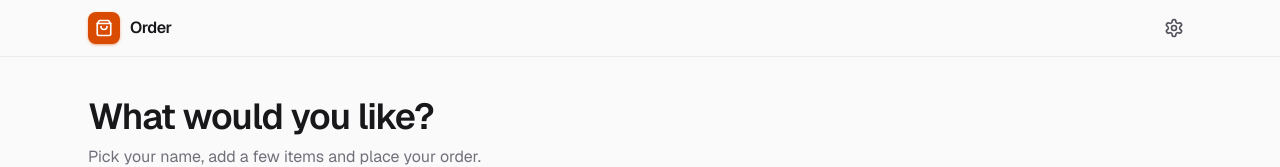
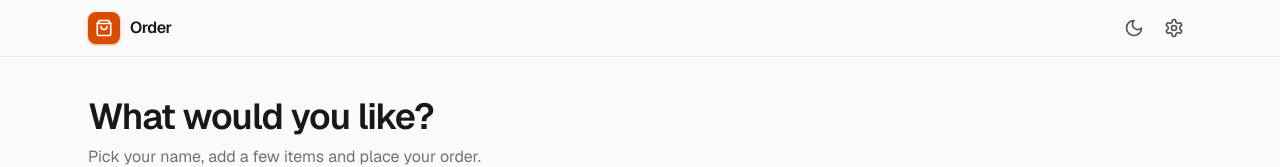
Before and after one commit to ahmadzabilalbar/order, a Next.js app: page / in a window 1280 px wide. Shown: the top 167 px of the page. Built offline with nearby package versions, Linux system fonts and the light colour scheme.

Commit message:
Add light/dark theme toggle
Defaults to the device setting; a manual choice is saved per device and
applied by an inline head script before first paint.

Co-Authored-By: Claude Opus 5.5 <noreply@anthropic.com>

```diff
--- a/src/app/globals.css
+++ b/src/app/globals.css
@@ -1,4 +1,7 @@
 @import "tailwindcss";
+
+/* Dark mode follows data-theme on <html>, set before paint by the theme script. */
+@custom-variant dark (&:where([data-theme="dark"], [data-theme="dark"] *));
 
 @theme inline {
   --font-sans: var(--font-geist-sans);
@@ -15,7 +18,11 @@
 }
 
 :root {
-  color-scheme: light dark;
+  color-scheme: light;
+}
+
+:root[data-theme="dark"] {
+  color-scheme: dark;
 }
 
 body {
--- a/src/app/layout.tsx
+++ b/src/app/layout.tsx
@@ -1,6 +1,7 @@
 import type { Metadata, Viewport } from "next";
 import { Geist, Geist_Mono } from "next/font/google";
 import Link from "next/link";
+import { ThemeToggle, themeScript } from "@/components/theme-toggle";
 import "./globals.css";
 
 const geistSans = Geist({ variable: "--font-geist-sans", subsets: ["latin"] });
@@ -22,7 +23,14 @@ export const viewport: Viewport = {
 
 export default function RootLayout({ children }: LayoutProps<"/">) {
   return (
-    <html lang="en" className={`${geistSans.variable} ${geistMono.variable} h-full antialiased`}>
+    <html
+      lang="en"
+      className={`${geistSans.variable} ${geistMono.variable} h-full antialiased`}
+      suppressHydrationWarning
+    >
+      <head>
+        <script dangerouslySetInnerHTML={{ __html: themeScript }} />
+      </head>
       <body className="flex min-h-full flex-col font-sans">
         <header className="sticky top-0 z-30 border-b border-zinc-200/70 bg-zinc-50/80 backdrop-blur-xl dark:border-zinc-800/70 dark:bg-zinc-950/80">
           <div className="mx-auto flex h-14 max-w-6xl items-center justify-between px-4 sm:px-6">
@@ -35,6 +43,8 @@ export default function RootLayout({ children }: LayoutProps<"/">) {
               </span>
               {appName}
             </Link>
+            <div className="flex items-center gap-1">
+              <ThemeToggle />
               <Link href="/admin" aria-label="Admin" title="Admin" className="btn-ghost size-9 p-0">
                 <svg viewBox="0 0 24 24" className="size-5" fill="none" stroke="currentColor" strokeWidth={2} strokeLinecap="round" strokeLinejoin="round" aria-hidden>
                   <path d="M12.22 2h-.44a2 2 0 0 0-2 2v.18a2 2 0 0 1-1 1.73l-.43.25a2 2 0 0 1-2 0l-.15-.08a2 2 0 0 0-2.73.73l-.22.38a2 2 0 0 0 .73 2.73l.15.1a2 2 0 0 1 1 1.72v.51a2 2 0 0 1-1 1.74l-.15.09a2 2 0 0 0-.73 2.73l.22.38a2 2 0 0 0 2.73.73l.15-.08a2 2 0 0 1 2 0l.43.25a2 2 0 0 1 1 1.73V20a2 2 0 0 0 2 2h.44a2 2 0 0 0 2-2v-.18a2 2 0 0 1 1-1.73l.43-.25a2 2 0 0 1 2 0l.15.08a2 2 0 0 0 2.73-.73l.22-.39a2 2 0 0 0-.73-2.73l-.15-.08a2 2 0 0 1-1-1.74v-.5a2 2 0 0 1 1-1.74l.15-.09a2 2 0 0 0 .73-2.73l-.22-.38a2 2 0 0 0-2.73-.73l-.15.08a2 2 0 0 1-2 0l-.43-.25a2 2 0 0 1-1-1.73V4a2 2 0 0 0-2-2z" />
@@ -42,6 +52,7 @@ export default function RootLayout({ children }: LayoutProps<"/">) {
                 </svg>
               </Link>
             </div>
+          </div>
         </header>
         <main className="mx-auto w-full max-w-6xl flex-1 px-4 py-6 sm:px-6 sm:py-10">{children}</main>
       </body>
--- /dev/null
+++ b/src/components/theme-toggle.tsx
@@ -0,0 +1,36 @@
+"use client";
+
+export const THEME_KEY = "theme";
+
+/**
+ * Runs in <head> before first paint: applies the saved theme, or the device
+ * setting when nothing is saved, and follows device changes in that case.
+ */
+export const themeScript = `(function(){try{
+var d=document.documentElement,m=matchMedia("(prefers-color-scheme: dark)");
+function a(){var t=localStorage.getItem("${THEME_KEY}");d.dataset.theme=t==="light"||t==="dark"?t:(m.matches?"dark":"light")}
+a();m.addEventListener("change",a);
+}catch(e){}})()`;
+
+export function ThemeToggle() {
+  function toggle() {
+    const next = document.documentElement.dataset.theme === "dark" ? "light" : "dark";
+    document.documentElement.dataset.theme = next;
+    try {
+      localStorage.setItem(THEME_KEY, next);
+    } catch {}
+  }
+
+  // Icons switch purely via CSS, so server and client render the same markup.
+  return (
+    <button type="button" onClick={toggle} aria-label="Toggle theme" title="Toggle light / dark" className="btn-ghost size-9 p-0">
+      <svg viewBox="0 0 24 24" className="size-5 dark:hidden" fill="none" stroke="currentColor" strokeWidth={2} strokeLinecap="round" strokeLinejoin="round" aria-hidden>
+        <path d="M12 3a6 6 0 0 0 9 9 9 9 0 1 1-9-9Z" />
+      </svg>
+      <svg viewBox="0 0 24 24" className="hidden size-5 dark:block" fill="none" stroke="currentColor" strokeWidth={2} strokeLinecap="round" strokeLinejoin="round" aria-hidden>
+        <circle cx="12" cy="12" r="4" />
+        <path d="M12 2v2M12 20v2M4.93 4.93l1.41 1.41M17.66 17.66l1.41 1.41M2 12h2M20 12h2M6.34 17.66l-1.41 1.41M19.07 4.93l-1.41 1.41" />
+      </svg>
+    </button>
+  );
+}
```
Lines whose indentation alone changed are shown as unchanged.
